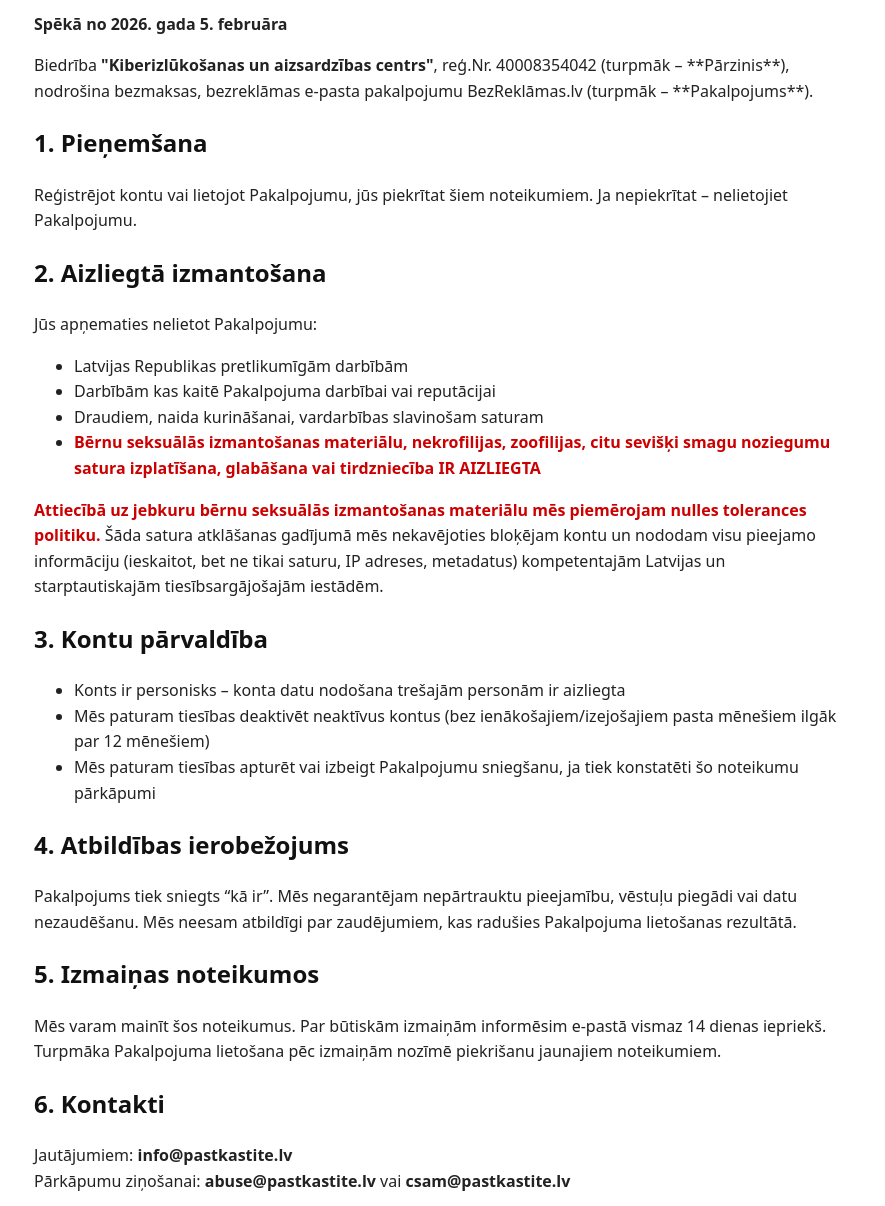
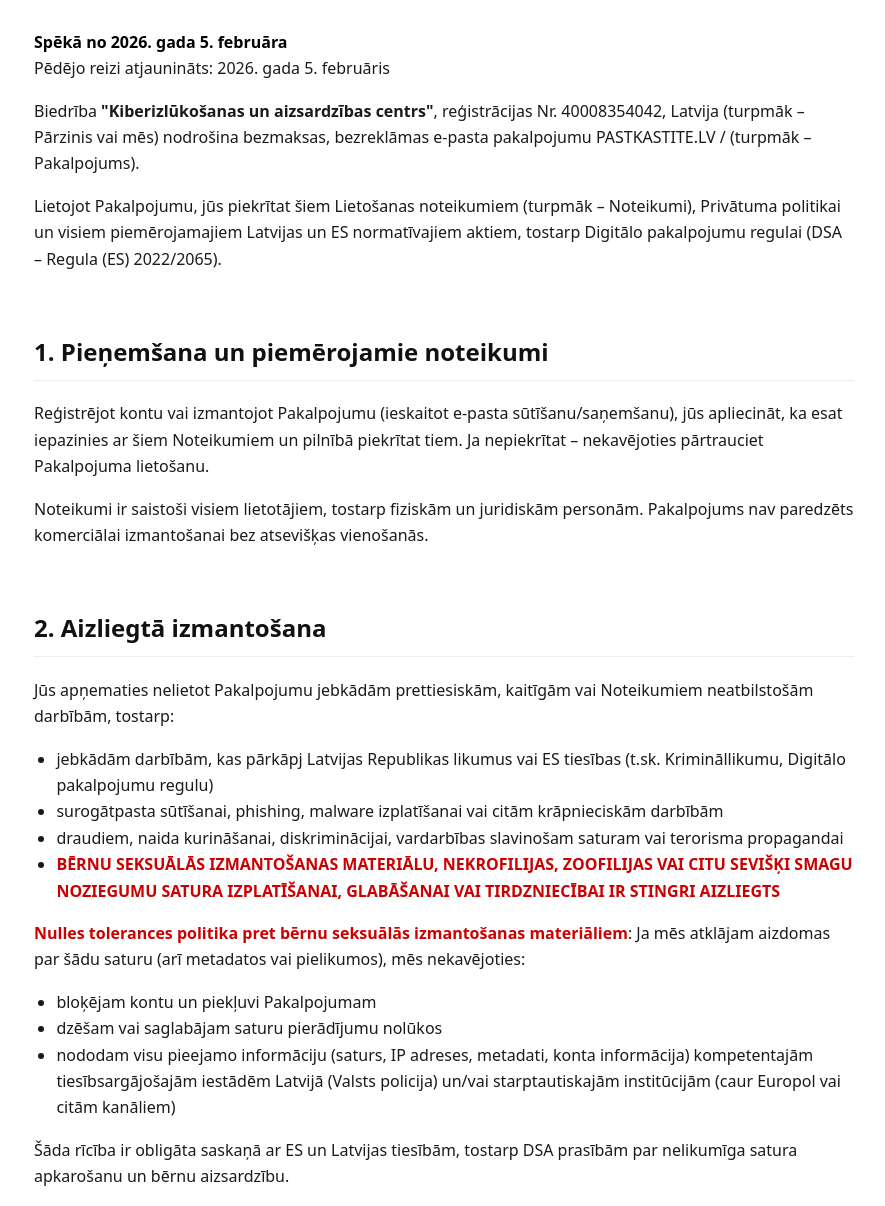
Before and after one commit to pastkastite/pastkastite.github.io, a plain HTML site: page terms.html in a window 1280 px wide. Shown: the part 114-1320 px from the top of the page, without its empty margins (196-1081 px from the left). Drawn offline with Linux system fonts and the light colour scheme.

Commit message:
Update terms.html

```diff
--- a/terms.html
+++ b/terms.html
@@ -5,57 +5,83 @@
   <meta name="viewport" content="width=device-width, initial-scale=1.0">
   <title>Lietošanas noteikumi — PASTKASTITE.LV</title>
   <style>
-    body { font-family: system-ui, sans-serif; line-height: 1.6; max-width: 820px; margin: 40px auto; padding: 0 20px; color: #222; }
-    h1, h2 { color: #111; }
-    h1 { border-bottom: 1px solid #eee; padding-bottom: 12px; }
+    body { font-family: system-ui, -apple-system, sans-serif; line-height: 1.65; max-width: 820px; margin: 40px auto; padding: 0 20px; color: #1a1a1a; }
+    h1, h2, h3 { color: #111; }
+    h1 { border-bottom: 2px solid #eee; padding-bottom: 16px; margin-bottom: 32px; }
+    h2 { margin-top: 2.5em; border-bottom: 1px solid #eee; padding-bottom: 8px; }
     .org { font-weight: bold; }
     .important { color: #c00; font-weight: bold; }
+    ul { padding-left: 1.4em; margin: 1em 0; }
+    strong { color: #000; }
   </style>
 </head>
 <body>
 
 <h1>Lietošanas noteikumi</h1>
 
-<p><strong>Spēkā no 2026. gada 5. februāra</strong></p>
+<p><strong>Spēkā no 2026. gada 5. februāra</strong><br>
+Pēdējo reizi atjaunināts: 2026. gada 5. februāris</p>
 
-<p>Biedrība <span class="org">"Kiberizlūkošanas un aizsardzības centrs"</span>, reģ.Nr. 40008354042 (turpmāk – **Pārzinis**), nodrošina bezmaksas, bezreklāmas e-pasta pakalpojumu BezReklāmas.lv (turpmāk – **Pakalpojums**).</p>
+<p>Biedrība <span class="org">"Kiberizlūkošanas un aizsardzības centrs"</span>, reģistrācijas Nr. 40008354042, Latvija (turpmāk – Pārzinis vai mēs) nodrošina bezmaksas, bezreklāmas e-pasta pakalpojumu PASTKASTITE.LV / (turpmāk – Pakalpojums).</p>
 
-<h2>1. Pieņemšana</h2>
+<p>Lietojot Pakalpojumu, jūs piekrītat šiem Lietošanas noteikumiem (turpmāk – Noteikumi), Privātuma politikai un visiem piemērojamajiem Latvijas un ES normatīvajiem aktiem, tostarp Digitālo pakalpojumu regulai (DSA – Regula (ES) 2022/2065).</p>
 
-<p>Reģistrējot kontu vai lietojot Pakalpojumu, jūs piekrītat šiem noteikumiem. Ja nepiekrītat – nelietojiet Pakalpojumu.</p>
+<h2>1. Pieņemšana un piemērojamie noteikumi</h2>
+
+<p>Reģistrējot kontu vai izmantojot Pakalpojumu (ieskaitot e-pasta sūtīšanu/saņemšanu), jūs apliecināt, ka esat iepazinies ar šiem Noteikumiem un pilnībā piekrītat tiem. Ja nepiekrītat – nekavējoties pārtrauciet Pakalpojuma lietošanu.</p>
+
+<p>Noteikumi ir saistoši visiem lietotājiem, tostarp fiziskām un juridiskām personām. Pakalpojums nav paredzēts komerciālai izmantošanai bez atsevišķas vienošanās.</p>
 
 <h2>2. Aizliegtā izmantošana</h2>
 
-<p>Jūs apņematies nelietot Pakalpojumu:</p>
+<p>Jūs apņematies nelietot Pakalpojumu jebkādām prettiesiskām, kaitīgām vai Noteikumiem neatbilstošām darbībām, tostarp:</p>
+
 <ul>
-  <li>Latvijas Republikas pretlikumīgām darbībām</li>
-  <li>Darbībām kas kaitē Pakalpojuma darbībai vai reputācijai</li>
-  <li>Draudiem, naida kurināšanai, vardarbības slavinošam saturam</li>
-  <li><span class="important">Bērnu seksuālās izmantošanas materiālu, nekrofilijas, zoofilijas, citu sevišķi smagu noziegumu satura izplatīšana, glabāšana vai tirdzniecība <strong>IR AIZLIEGTA</strong></span></li>
+  <li>jebkādām darbībām, kas pārkāpj Latvijas Republikas likumus vai ES tiesības (t.sk. Krimināllikumu, Digitālo pakalpojumu regulu)</li>
+  <li>surogātpasta sūtīšanai, phishing, malware izplatīšanai vai citām krāpnieciskām darbībām</li>
+  <li>draudiem, naida kurināšanai, diskriminācijai, vardarbības slavinošam saturam vai terorisma propagandai</li>
+  <li><span class="important">BĒRNU SEKSUĀLĀS IZMANTOŠANAS MATERIĀLU, NEKROFILIJAS, ZOOFILIJAS VAI CITU SEVIŠĶI SMAGU NOZIEGUMU SATURA IZPLATĪŠANAI, GLABĀŠANAI VAI TIRDZNIECĪBAI IR STINGRI AIZLIEGTS</span></li>
 </ul>
 
-<p><strong class="important">Attiecībā uz jebkuru bērnu seksuālās izmantošanas materiālu mēs piemērojam nulles tolerances politiku.</strong> Šāda satura atklāšanas gadījumā mēs nekavējoties bloķējam kontu un nododam visu pieejamo informāciju (ieskaitot, bet ne tikai saturu, IP adreses, metadatus) kompetentajām Latvijas un starptautiskajām tiesībsargājošajām iestādēm.</p>
+<p><strong class="important">Nulles tolerances politika pret bērnu seksuālās izmantošanas materiāliem</strong>: Ja mēs atklājam aizdomas par šādu saturu (arī metadatos vai pielikumos), mēs nekavējoties:</p>
+<ul>
+  <li>bloķējam kontu un piekļuvi Pakalpojumam</li>
+  <li>dzēšam vai saglabājam saturu pierādījumu nolūkos</li>
+  <li>nododam visu pieejamo informāciju (saturs, IP adreses, metadati, konta informācija) kompetentajām tiesībsargājošajām iestādēm Latvijā (Valsts policija) un/vai starptautiskajām institūcijām (caur Europol vai citām kanāliem)</li>
+</ul>
+<p>Šāda rīcība ir obligāta saskaņā ar ES un Latvijas tiesībām, tostarp DSA prasībām par nelikumīga satura apkarošanu un bērnu aizsardzību.</p>
 
-<h2>3. Kontu pārvaldība</h2>
+<h2>3. Kontu pārvaldība un ierobežojumi</h2>
 
 <ul>
-  <li>Konts ir personisks – konta datu nodošana trešajām personām ir aizliegta</li>
-  <li>Mēs paturam tiesības deaktivēt neaktīvus kontus (bez ienākošajiem/izejošajiem pasta mēnešiem ilgāk par 12 mēnešiem)</li>
-  <li>Mēs paturam tiesības apturēt vai izbeigt Pakalpojumu sniegšanu, ja tiek konstatēti šo noteikumu pārkāpumi</li>
+  <li>Konts ir personisks un nav nododams trešajām personām</li>
+  <li>Mēs paturam tiesības deaktivēt neaktīvus kontus (bez ievērojamas aktivitātes – ienākošie/izejošie e-pasti – ilgāk par 12 mēnešiem)</li>
+  <li>Mēs varam apturēt vai izbeigt Pakalpojuma sniegšanu nekavējoties, ja konstatēti Noteikumu pārkāpumi, drošības riski vai juridiski pienākumi</li>
+  <li>Mēs neveicam regulāru satura skenēšanu, bet varam reaģēt uz sūdzībām, automatizētiem signāliem vai tiesiskiem pieprasījumiem</li>
 </ul>
 
 <h2>4. Atbildības ierobežojums</h2>
 
-<p>Pakalpojums tiek sniegts “kā ir”. Mēs negarantējam nepārtrauktu pieejamību, vēstuļu piegādi vai datu nezaudēšanu. Mēs neesam atbildīgi par zaudējumiem, kas radušies Pakalpojuma lietošanas rezultātā.</p>
+<p>Pakalpojums tiek sniegts “kā ir” un “kā pieejams”. Mēs negarantējam:</p>
+<ul>
+  <li>nepārtrauktu pieejamību vai vēstuļu piegādi noteiktā laikā</li>
+  <li>datu nezaudēšanu, ja nav aktīvu dublējumu</li>
+</ul>
+<p>Mēs neesam atbildīgi par jebkādiem tiešiem vai netiešiem zaudējumiem, kas radušies Pakalpojuma lietošanas rezultātā, izņemot gadījumus, kad zaudējumi radušies mūsu rupjas nolaidības vai tīšas darbības dēļ (saskaņā ar DSA un Latvijas Civillikumu).</p>
 
 <h2>5. Izmaiņas noteikumos</h2>
 
-<p>Mēs varam mainīt šos noteikumus. Par būtiskām izmaiņām informēsim e-pastā vismaz 14 dienas iepriekš. Turpmāka Pakalpojuma lietošana pēc izmaiņām nozīmē piekrišanu jaunajiem noteikumiem.</p>
+<p>Mēs varam mainīt šos Noteikumus. Par būtiskām izmaiņām (piem. jaunas aizliegtas darbības vai tiesību ierobežojumi) informēsim vismaz 14 dienas iepriekš, nosūtot paziņojumu uz reģistrēto e-pasta adresi un/vai publicējot mājaslapā.</p>
+<p>Turpinot lietot Pakalpojumu pēc izmaiņu stāšanās spēkā, jūs piekrītat jaunajiem Noteikumiem.</p>
 
-<h2>6. Kontakti</h2>
+<h2>6. Saziņa un ziņošana</h2>
 
-<p>Jautājumiem: <strong>info@pastkastite.lv</strong><br>
-Pārkāpumu ziņošanai: <strong>abuse@pastkastite.lv</strong> vai <strong>csam@pastkastite.lv</strong></p>
+<p>Jautājumiem par Pakalpojumu: <strong>info@pastkastite.lv</strong><br>
+Pārkāpumu vai aizdomīga satura ziņošanai: <strong>abuse@pastkastite.lv</strong> vai <strong>csam@pastkastite.lv</strong> (īpaši bērnu tirzniecības gadījumiem)</p>
+
+<p>Pārzinis: Biedrība "Kiberizlūkošanas un aizsardzības centrs"<br>
+Reģ.Nr. 40008354042<br>
+E-pasts: info@pastkastite.lv</p>
 
 <p>Ar cieņu,<br>Biedrība "Kiberizlūkošanas un aizsardzības centrs"</p>
 
```
